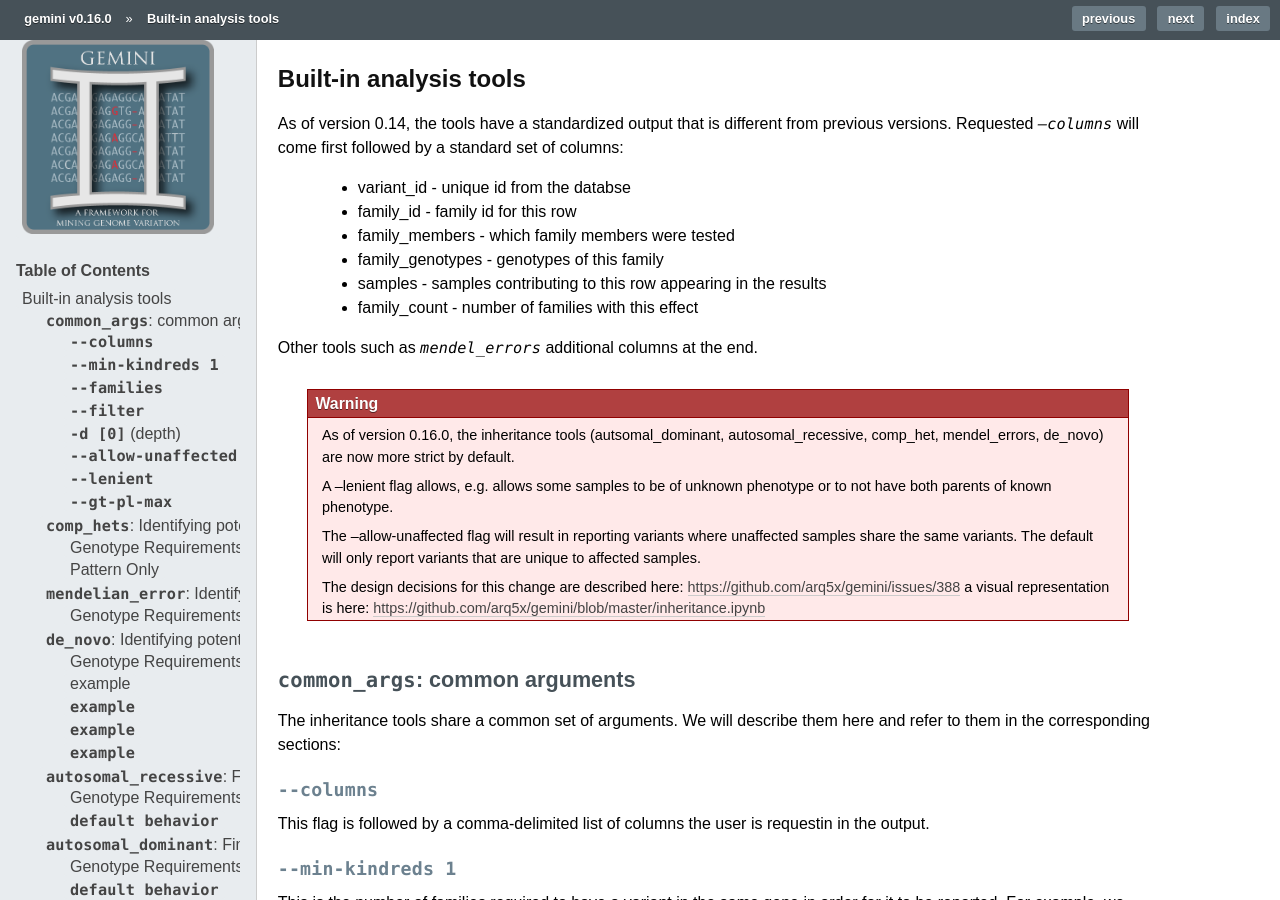
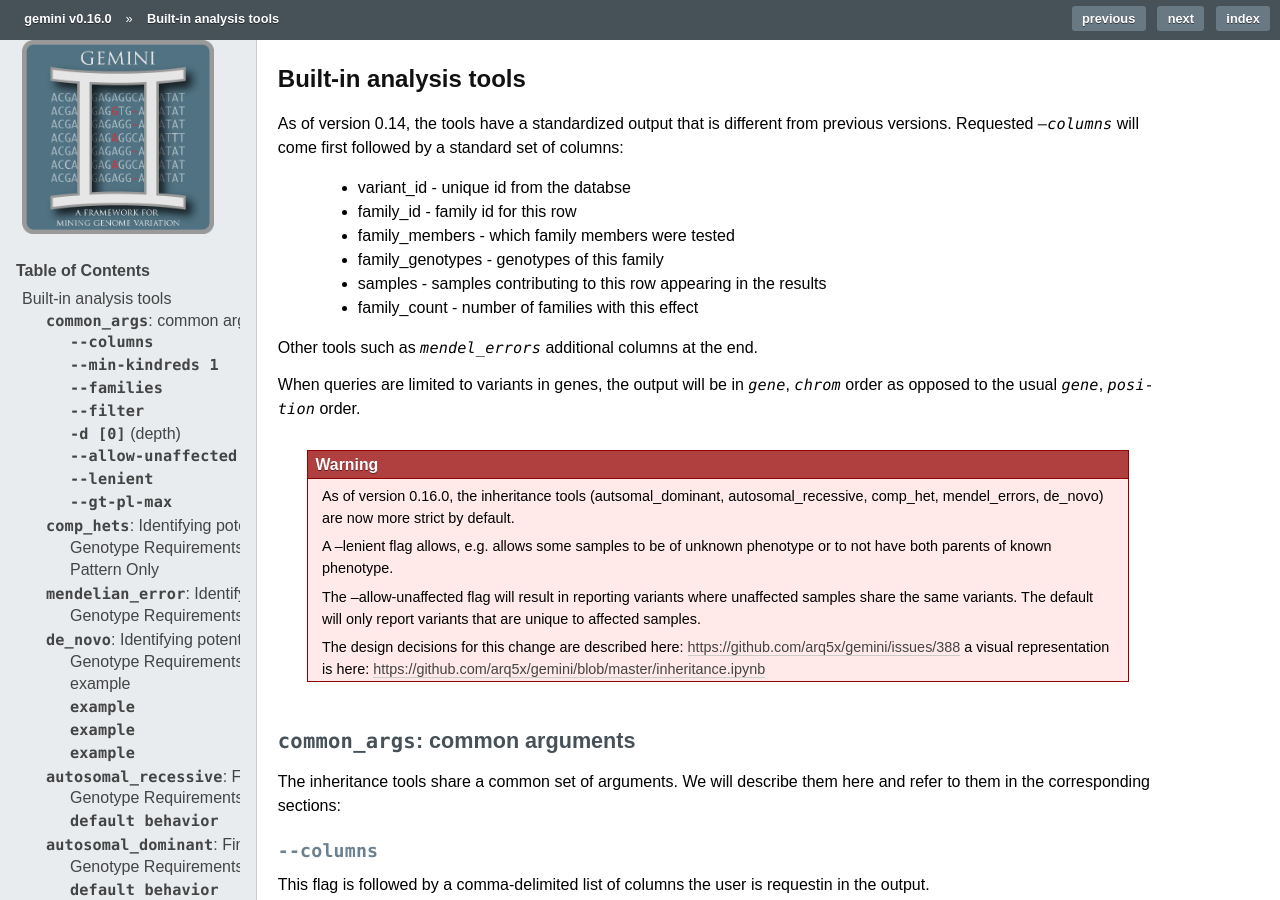
Before and after one commit to arq5x/gemini, a Sphinx documentation site: the page built from docs/content/tools.rst, in a window 1280 px wide and 900 px high. Built offline with Sphinx 7.4.7, drawn with Linux system fonts in a browser that asks for light colours; formulas are drawn with MathJax 3; comment, search, counter and statistics services are not loaded; the version number is read from the project's files by our own code.

Commit message:
add note about output order. closes #494

```diff
--- a/docs/content/tools.rst
+++ b/docs/content/tools.rst
@@ -14,6 +14,9 @@ Requested `--columns` will come first followed by a standard set of columns:
  + family_count - number of families with this effect
 
 Other tools such as `mendel_errors` additional columns at the end.
+
+When queries are limited to variants in genes, the output will be in
+`gene`, `chrom` order as opposed to the usual `gene`, `position` order.
 
 .. warning::
 
```
